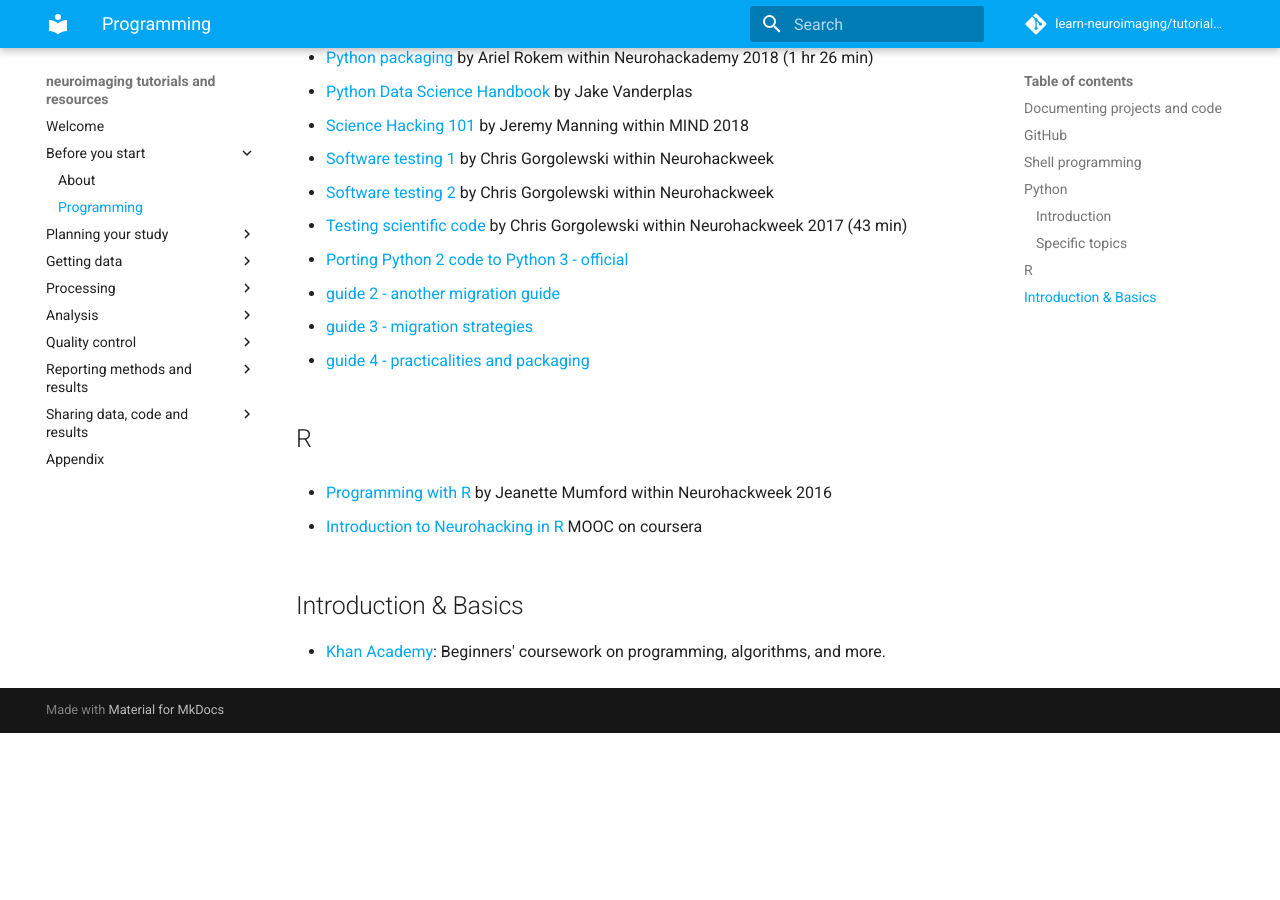
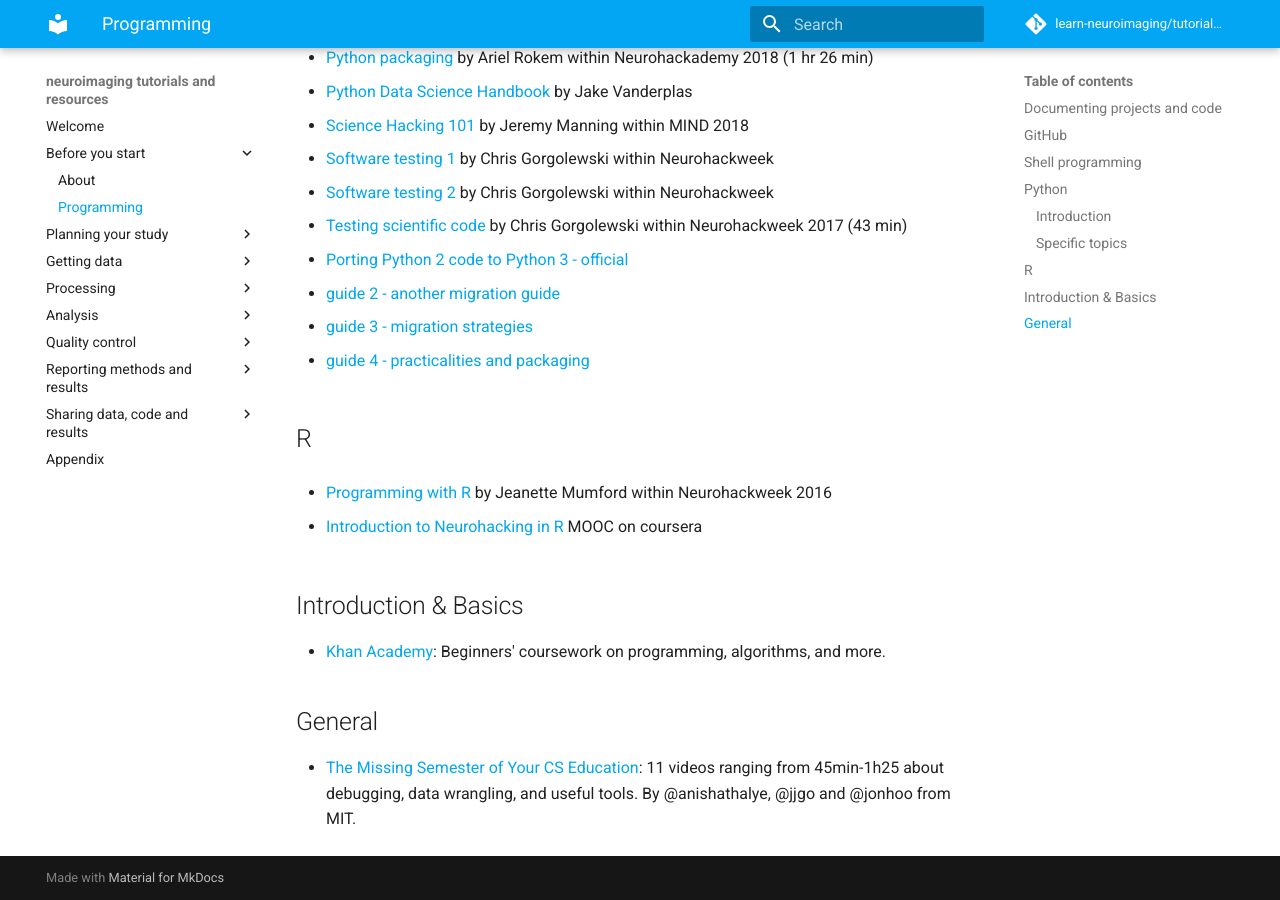
Before and after one commit to learn-neuroimaging/hitchhackers_guide_brain, an MkDocs documentation site: the page built from docs/programming.md, in a window 1280 px wide and 900 px high, scrolled down 1678 px. Built offline with MkDocs 1.6.1 and Material for MkDocs 9.7.7, drawn with Linux system fonts in a browser that asks for light colours; comment, search, counter and statistics services are not loaded; before the commit the page ends 2411 px from its top, so only the background shows below that.

Commit message:
Added "Missing Semester of your CS Education"
I've added the MIT course resource in a category called 'General'

```diff
--- a/docs/programming.md
+++ b/docs/programming.md
@@ -65,3 +65,6 @@
 
 ## Introduction & Basics
 -   [Khan Academy](https://www.khanacademy.org/): Beginners' coursework on programming, algorithms, and more.
+
+## General
+- [The Missing Semester of Your CS Education](https://missing.csail.mit.edu/): 11 videos ranging from 45min-1h25 about debugging, data wrangling, and useful tools. By @anishathalye, @jjgo and @jonhoo from MIT.
```
